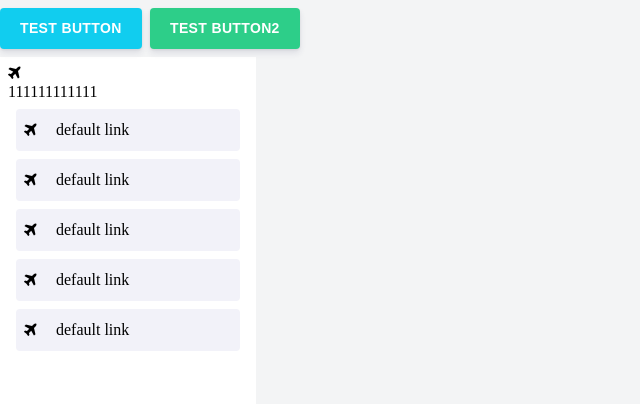
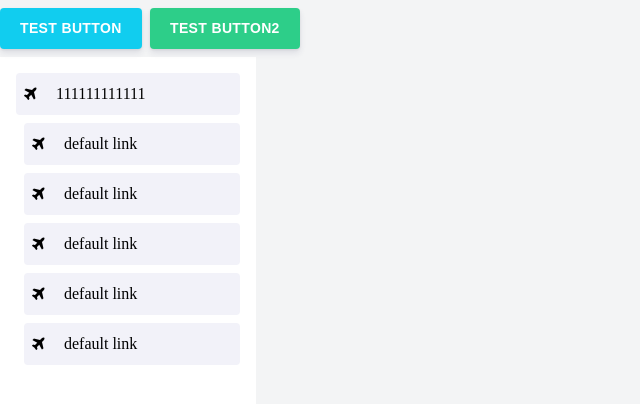
Before and after one commit to iMisty/Mermaid-UI, a Vue app: page / in a window 1280 px wide. Shown: the top 404 px of the page, without its empty margins (0-640 px from the left). Built offline with nearby package versions, Linux system fonts and the light colour scheme.

Commit message:
Update Manual

```diff
--- a/src/views/Home.tsx
+++ b/src/views/Home.tsx
@@ -24,12 +24,12 @@ export default class Home extends Vue {
           class="home__left"
           style="width: 16rem;height: 100vh;background-color: #fff;padding: 0.5rem;"
         >
-          <section class="mermaid__leftlist">
-            <header class="mermaid__leftlist--title mermaid__leftlist--list--item">
+          <section class="mmui__leftlist">
+            <header class="mmui__leftlist--title mmui__leftlist--list--item">
               <i class="fa fa-plane"></i>
               <p class="text">111111111111</p>
             </header>
-            <article class="mermaid__leftlist--list">
+            <article class="mmui__leftlist--list">
               <leftlistitem></leftlistitem>
               <leftlistitem></leftlistitem>
               <leftlistitem></leftlistitem>
```
Also changed, not shown: src/components/button/manual.md (+0 -1 lines).
